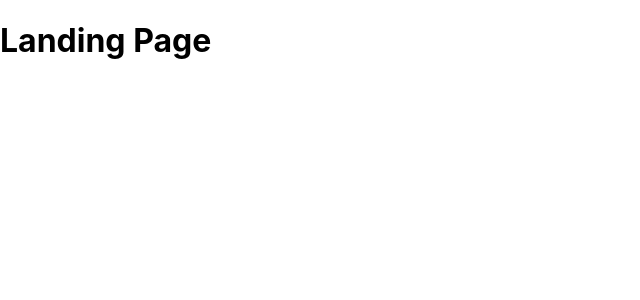
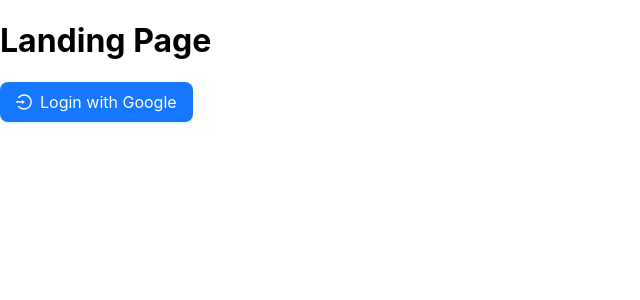
Before and after one commit to matyjb/voting_system, a React (Vite) app: page / in a window 1280 px wide. Shown: the top 300 px of the page, without its empty margins (0-640 px from the left). Built offline with nearby package versions, Linux system fonts and the light colour scheme; no server answers.

Commit message:
firestore functions

```diff
--- /dev/null
+++ b/src/components/GoogleLoginButton.tsx
@@ -0,0 +1,41 @@
+import { auth, logout, signInWithGoogle } from "../firebase";
+import { useAuthState } from "react-firebase-hooks/auth";
+import { Button } from "antd";
+import { LogoutOutlined, LoginOutlined } from "@ant-design/icons";
+import { useEffect } from "react";
+
+export default function GoogleLoginButton() {
+  const [user, loading, error] = useAuthState(auth);
+
+  useEffect(() => {
+    if (error) {
+      console.log(error);
+    }
+  }, [error]);
+
+  if (user) {
+    return (
+      <Button
+        type="default"
+        size="large"
+        onClick={logout}
+        loading={loading}
+        icon={<LogoutOutlined />}
+      >
+        Logout
+      </Button>
+    );
+  }
+
+  return (
+    <Button
+      type="primary"
+      size="large"
+      onClick={signInWithGoogle}
+      loading={loading}
+      icon={<LoginOutlined />}
+    >
+      Login with Google
+    </Button>
+  );
+}
--- /dev/null
+++ b/src/firebase.tsx
@@ -0,0 +1,157 @@
+import { initializeApp } from "firebase/app";
+import {
+  GoogleAuthProvider,
+  User,
+  getAuth,
+  signInWithPopup,
+  signOut,
+} from "firebase/auth";
+import {
+  getFirestore,
+  setDoc,
+  doc,
+  addDoc,
+  collection,
+  deleteDoc,
+  DocumentData,
+  DocumentReference,
+  serverTimestamp,
+} from "firebase/firestore";
+import {
+  TContest,
+  TContestCategory,
+  TContestSubmission,
+  TScore,
+  TVote,
+} from "./types";
+
+const firebaseConfig = {
+  apiKey: "AIzaSyCWuI7P5Qi4oNmAGzTctcJMOwL8wksab6c",
+  authDomain: "polyvote-f5b73.firebaseapp.com",
+  projectId: "polyvote-f5b73",
+  storageBucket: "polyvote-f5b73.appspot.com",
+  messagingSenderId: "476090453642",
+  appId: "1:476090453642:web:e91485166b60f0486e2773",
+  measurementId: "G-ELNLHGX80D",
+};
+
+const app = initializeApp(firebaseConfig);
+const auth = getAuth(app);
+const db = getFirestore(app);
+
+const googleProvider = new GoogleAuthProvider();
+const signInWithGoogle = async () => {
+  try {
+    const res = await signInWithPopup(auth, googleProvider);
+    const user = res.user;
+    await setDoc(doc(db, "users", user.uid), {
+      uid: user.uid,
+      name: user.displayName,
+      authProvider: "google",
+      email: user.email,
+    });
+  } catch (err: any) {
+    console.error(err);
+    alert(err.message);
+  }
+};
+
+const logout = () => {
+  signOut(auth);
+};
+
+//* CONTESTS
+const addContest = async (user: User, name: string) => {
+  await addDoc(collection(db, `users/${user.uid}/contests`), {
+    name,
+    phase: "CLOSED",
+  } as TContest);
+};
+
+const editContest = async (contest: TContest) => {
+  await setDoc(contest.fbref, { ...contest, fbref: undefined });
+};
+
+const removeContest = async (contest: TContest) => {
+  await deleteDoc(contest.fbref);
+};
+
+//* CATEGORIES
+const addCategory = async (contest: TContest, name: string) => {
+  await addDoc(collection(db, `${contest.fbref.path}/categories`), { name });
+};
+
+const editCategory = async (category: TContestCategory) => {
+  await setDoc(category.fbref, { ...category, fbref: undefined });
+};
+
+const removeCategory = async (category: TContestCategory) => {
+  await deleteDoc(category.fbref);
+};
+
+//* SUBMISSIONS
+const addSubmission = async (
+  contest: TContest,
+  gameTitle: string,
+  teamName: string,
+  logoUrl?: string
+) => {
+  await addDoc(collection(db, `${contest.fbref.path}/submissions`), {
+    gameTitle,
+    teamName,
+    logoUrl,
+  } as TContestSubmission);
+};
+
+const editSubmission = async (submission: TContestSubmission) => {
+  await setDoc(submission.fbref, { ...submission, fbref: undefined });
+};
+
+const removeSubmission = async (submission: TContestSubmission) => {
+  await deleteDoc(submission.fbref);
+};
+
+//* VOTES
+async function addVote(
+  contest: TContest,
+  scores: TScore[],
+  voterTeamRef?: DocumentReference<DocumentData, DocumentData>
+) {
+  await addDoc(collection(db, `${contest.fbref.path}/votes`), {
+    scores,
+    voterTeamRef,
+    timestamp: serverTimestamp(),
+  } as TVote);
+}
+
+const removeVote = async (
+  contest: TContest,
+  category: TContestCategory,
+  submission: TContestSubmission,
+  user: User
+) => {
+  await deleteDoc(
+    doc(
+      db,
+      `${contest.fbref.path}/categories/${category.fbref.id}/submissions/${submission.fbref.id}/votes/${user.uid}`
+    )
+  );
+};
+
+export {
+  auth,
+  db,
+  signInWithGoogle,
+  logout,
+  addCategory,
+  editCategory,
+  removeCategory,
+  addContest,
+  editContest,
+  removeContest,
+  addSubmission,
+  editSubmission,
+  removeSubmission,
+  addVote,
+  removeVote,
+};
--- a/src/pages/ContestsMenu.tsx
+++ b/src/pages/ContestsMenu.tsx
@@ -56,6 +56,7 @@
           items={items}
           selectedKeys={contestId ? [contestId] : []}
         />
+        <GoogleLoginButton />
       </Sider>
       <div style={{ marginLeft: 200 }}>
         {contestId && <Outlet />}
--- a/src/pages/LandingPage.tsx
+++ b/src/pages/LandingPage.tsx
@@ -1,9 +1,10 @@
-import React from "react";
+import GoogleLoginButton from "../components/GoogleLoginButton";
 
 export default function LandingPage() {
   return (
     <div>
       <h1>Landing Page</h1>
+      <GoogleLoginButton/>
     </div>
   )
 }
--- /dev/null
+++ b/src/types/category.tsx
@@ -0,0 +1,5 @@
+import { FbRef } from "./fbref";
+
+export type TContestCategory = {
+  name: string;
+} & FbRef;
--- /dev/null
+++ b/src/types/fbref.tsx
@@ -0,0 +1,5 @@
+import { DocumentData, DocumentReference } from "@firebase/firestore";
+
+export type FbRef = {
+  fbref: DocumentReference<DocumentData, DocumentData>;
+};
--- /dev/null
+++ b/src/types/index.tsx
@@ -0,0 +1,14 @@
+import { TContestCategory } from "./category";
+import { TContest } from "./contest";
+import { TContestPhase } from "./phase";
+import { TContestSubmission } from "./submission";
+import { TScore, TVote } from "./vote";
+
+export type {
+  TContest,
+  TContestCategory,
+  TContestPhase,
+  TContestSubmission,
+  TVote,
+  TScore,
+};
--- /dev/null
+++ b/src/types/phase.tsx
@@ -0,0 +1 @@
+export type TContestPhase = "SUBMISSION" | "VOTING" | "CLOSED";
```
Also changed, not shown: src/types/contest.tsx (added, +9 -0 lines), src/types/submission.tsx (added, +7 -0 lines), src/types/vote.tsx (added, +14 -0 lines).
